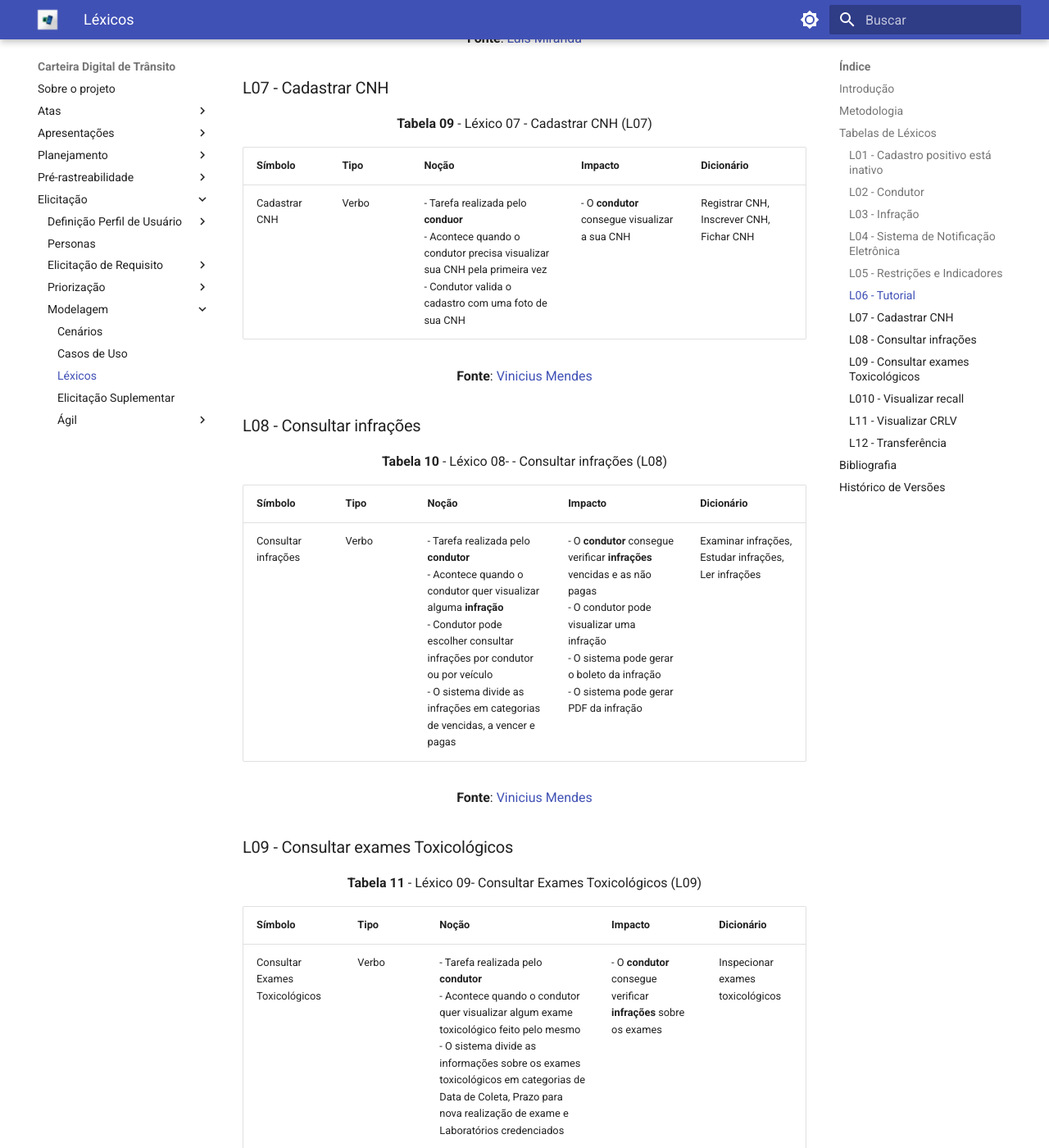
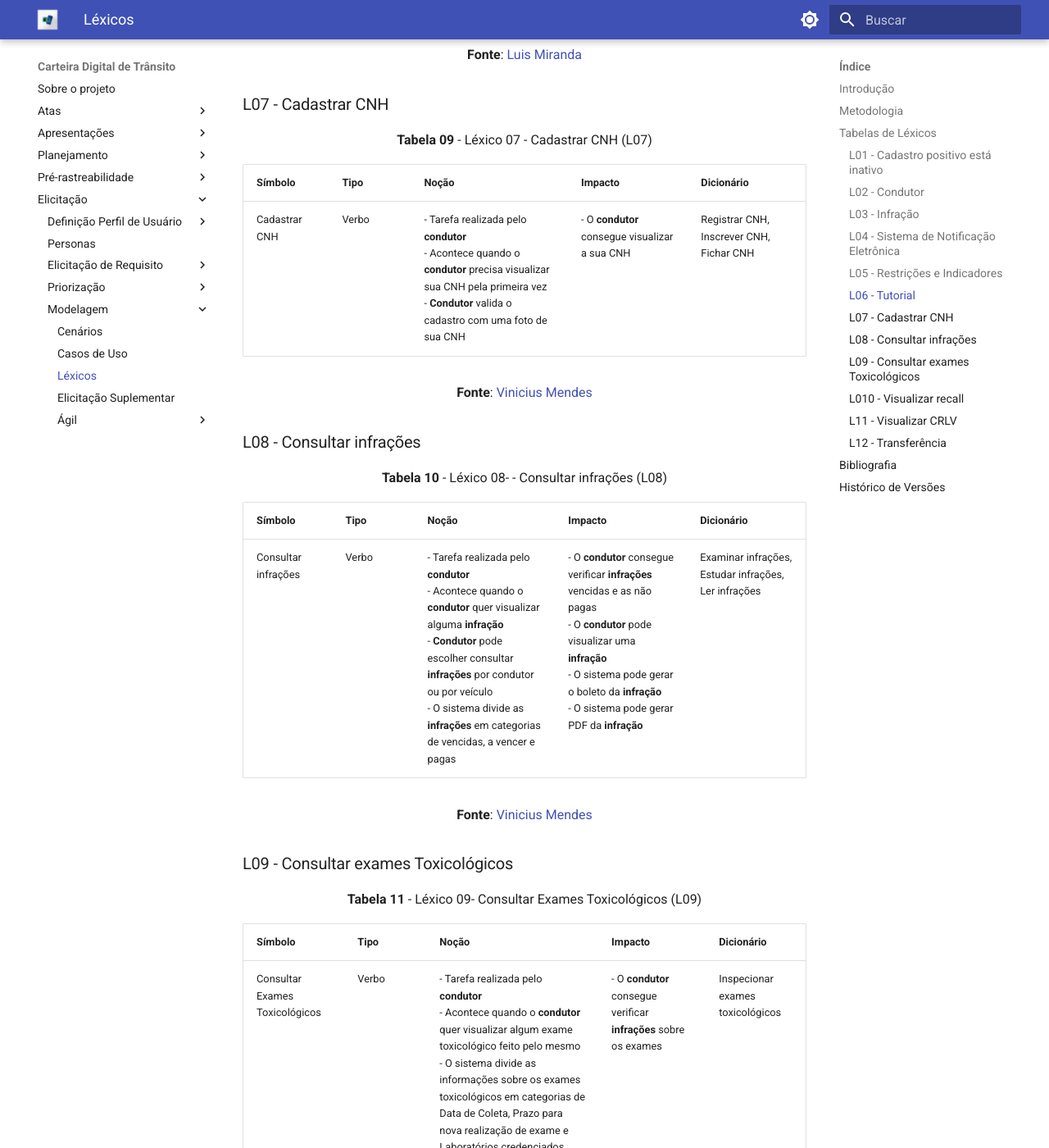
Before and after one commit to Requisitos-de-Software/2023.2-Carteira_Digital_de_Transito, an MkDocs documentation site: the page built from docs/modelagem/léxicos.md, in a window 1280 px wide and 1400 px high, scrolled down 3890 px. Shown: the whole window at 82% size. Built offline with MkDocs 1.6.1 and Material for MkDocs 9.7.7, drawn with Linux system fonts in a browser that asks for light colours; some of the changed text lies outside the part shown.

Commit message:
Update léxicos.md

```diff
--- a/docs/modelagem/léxicos.md
+++ b/docs/modelagem/léxicos.md
@@ -47,7 +47,7 @@
 
 | **Símbolo** | **Tipo** | **Noção** | **Impacto** | **Dicionário** |
 |---------|------|--------|----------|------------|
-| Cadastro positivo está inativo | Estado | - O **condutor** autorizou participar voluntariamente no cadastro positivo </br> - Ocorre quando o **condutor** quebrou alguma regra do código de trânsito brasileiro  | - O condutor fica sem receber benefícios do Cadastro Positivo </br> - O cadastro só ficará ativo quando o condutor resolver a causa da situação | Cadastro positivo está desligado, Cadastro positivo está desativado|
+| Cadastro positivo está inativo | Estado | - O **condutor** autorizou participar voluntariamente no cadastro positivo </br> - Ocorre quando o condutor quebrou alguma regra do código de trânsito brasileiro  | - O **condutor** fica sem receber benefícios do Cadastro Positivo </br> - O cadastro só ficará ativo quando o condutor resolver a causa da situação | Cadastro positivo está desligado, Cadastro positivo está desativado|
 
 <p align="center"><b>Fonte</b>: <a href=https://github.com/yabamiah>Vinicius Mendes</a> </p>
 
@@ -57,7 +57,7 @@
 
 | **Símbolo** | **Tipo** | **Noção** | **Impacto** | **Dicionário** |
 |---------|------|--------|----------|------------|
-| Condutor | Objeto | - Pessoa que conduz um automóvel </br> - Responsável pelo veículo </br> - Responsável pelas **infrações** </br> - **Condutor** pode ser alguém que queira visualizar sua CNH digital </br> - O condutor pode ser alguém que queira visualizar a CRLV digital | - O condutor pode baixar sua CNH digital </br> - O condutor pode visualizar seu histórico de emissões da CNH  </br> - O condutor pode adicionar os seus veículos </br> - O condutor pode consultar as suas infrações| Motorista, volante, guia, piloto |
+| Condutor | Objeto | - Pessoa que conduz um automóvel </br> - Responsável pelo veículo </br> - Responsável pelas **infrações** </br> - Condutor pode ser alguém que queira visualizar sua CNH digital </br> - O condutor pode ser alguém que queira visualizar a CRLV digital | - O condutor pode baixar sua CNH digital </br> - O condutor pode visualizar seu histórico de emissões da CNH  </br> - O condutor pode adicionar os seus veículos </br> - O condutor pode consultar as suas **infrações**| Motorista, volante, guia, piloto |
 
 <p align="center"><b>Fonte</b>: <a href=https://github.com/yabamiah>Vinicius Mendes</a> </p>
 
@@ -67,7 +67,7 @@
 
 | **Símbolo** | **Tipo** | **Noção** | **Impacto** | **Dicionário** |
 |---------|------|--------|----------|------------|
-| Infração | Objeto | - Violação de alguma lei de trânsito </br> - A **infração** é visualizada pelo condutor | - O **condutor** pode visualizar as infrações cometidas filtrando infrator ou veículo </br> - O condutor pode visualizar a situação da infração </br> - O condutor pode visualizar o motivo da infração </br> - O condutor pode consultar o valor da infração a ser paga| Desobediência, Violação |
+| Infração | Objeto | - Violação de alguma lei de trânsito </br> - A infração é visualizada pelo **condutor** | - O **condutor** pode visualizar as infrações cometidas filtrando infrator ou veículo </br> - O **condutor** pode visualizar a situação da infração </br> - O **condutor** pode visualizar o motivo da infração </br> - O **condutor** pode consultar o valor da infração a ser paga| Desobediência, Violação |
 
 <p align="center"><b>Fonte</b>: <a href=https://github.com/LuisMiranda10>Luis Miranda</a> </p>
 
@@ -87,7 +87,7 @@
 
 | **Símbolo** | **Tipo** | **Noção** | **Impacto** | **Dicionário** |
 |---------|------|--------|----------|------------|
-| Restrições e Indicadores |Objeto | - Responsável por mostrar se existe multa, restrição judicial, ocorrência de roubo, novo padrão na placa, comunicações de venda ativa e restrições do seu próprio veículo | - O **condutor** do veiculo pode consultar os indicadores e restrições de seu veiculo  | Limitações, Indicativos |
+| Restrições e Indicadores |Objeto | - Responsável por mostrar ao **condutor** se existe multa, **infrações**, restrição judicial, ocorrência de roubo, novo padrão na placa, comunicações de venda ativa e restrições do seu próprio veículo | - O **condutor** do veiculo pode consultar os indicadores e restrições de seu veiculo  | Limitações, Indicativos |
 
 <p align="center"><b>Fonte</b>: <a href=https://github.com/LuisMiranda10>Luis Miranda</a> </p>
 
@@ -107,7 +107,7 @@
 
 | **Símbolo** | **Tipo** | **Noção** | **Impacto** | **Dicionário** |
 |---------|------|--------|----------|------------|
-| Cadastrar CNH | Verbo | - Tarefa realizada pelo **conduor** </br> - Acontece quando o condutor precisa visualizar sua CNH pela primeira vez </br> - Condutor valida o cadastro com uma foto de sua CNH  | - O **condutor** consegue visualizar a sua CNH  | Registrar CNH, Inscrever CNH, Fichar CNH |
+| Cadastrar CNH | Verbo | - Tarefa realizada pelo **condutor** </br> - Acontece quando o **condutor** precisa visualizar sua CNH pela primeira vez </br> - **Condutor** valida o cadastro com uma foto de sua CNH  | - O **condutor** consegue visualizar a sua CNH  | Registrar CNH, Inscrever CNH, Fichar CNH |
 
 <p align="center"><b>Fonte</b>: <a href=https://github.com/yabamiah>Vinicius Mendes</a> </p>
 
@@ -117,7 +117,7 @@
 
 | **Símbolo** | **Tipo** | **Noção** | **Impacto** | **Dicionário** |
 |---------|------|--------|----------|------------|
-| Consultar infrações | Verbo | - Tarefa realizada pelo **condutor** </br> - Acontece quando o condutor quer visualizar alguma **infração** </br> - Condutor pode escolher consultar infrações por condutor ou por veículo </br> - O sistema divide as infrações em categorias de vencidas, a vencer e pagas | - O **condutor** consegue verificar **infrações** vencidas e as não pagas </br> - O condutor pode visualizar uma infração </br> - O sistema pode gerar o boleto da infração </br> - O sistema pode gerar PDF da infração|  Examinar infrações, Estudar infrações, Ler infrações|
+| Consultar infrações | Verbo | - Tarefa realizada pelo **condutor** </br> - Acontece quando o **condutor** quer visualizar alguma **infração** </br> - **Condutor** pode escolher consultar **infrações** por condutor ou por veículo </br> - O sistema divide as **infrações** em categorias de vencidas, a vencer e pagas | - O **condutor** consegue verificar **infrações** vencidas e as não pagas </br> - O **condutor** pode visualizar uma **infração** </br> - O sistema pode gerar o boleto da **infração** </br> - O sistema pode gerar PDF da **infração**|  Examinar infrações, Estudar infrações, Ler infrações|
 
 <p align="center"><b>Fonte</b>: <a href=https://github.com/yabamiah>Vinicius Mendes</a> </p>
 
@@ -127,7 +127,7 @@
 
 | **Símbolo** | **Tipo** | **Noção** | **Impacto** | **Dicionário** |
 |---------|------|--------|----------|------------|
-| Consultar Exames Toxicológicos | Verbo | - Tarefa realizada pelo **condutor** </br> - Acontece quando o condutor quer visualizar algum exame toxicológico feito pelo mesmo </br> - O sistema divide as informações sobre os exames toxicológicos em categorias de Data de Coleta, Prazo para nova realização de exame e Laboratórios credenciados| - O **condutor** consegue verificar **infrações** sobre os exames | Inspecionar exames toxicológicos |
+| Consultar Exames Toxicológicos | Verbo | - Tarefa realizada pelo **condutor** </br> - Acontece quando o **condutor** quer visualizar algum exame toxicológico feito pelo mesmo </br> - O sistema divide as informações sobre os exames toxicológicos em categorias de Data de Coleta, Prazo para nova realização de exame e Laboratórios credenciados| - O **condutor** consegue verificar **infrações** sobre os exames | Inspecionar exames toxicológicos |
 
 <p align="center"><b>Fonte</b>: <a href=https://github.com/LuisMiranda10>Luis Miranda</a> </p>
 
@@ -137,7 +137,7 @@
 
 | **Símbolo** | **Tipo** | **Noção** | **Impacto** | **Dicionário** |
 |---------|------|--------|----------|------------|
-| Visualizar recall | Verbo | - Tarefa realizada pelo **condutor** </br> - Ocorre quando o condutor quer consultar se foi feita uma notificação de regularização do seu veículo | - O **condutor** consegue visualizar se o seu veículo recebeu algum recall </br>  | Verificar recall, Constatar recall, Captar recall |
+| Visualizar recall | Verbo | - Tarefa realizada pelo **condutor** </br> - Ocorre quando o **condutor** quer consultar se foi feita uma notificação de regularização do seu veículo | - O **condutor** consegue visualizar se o seu veículo recebeu algum recall </br>  | Verificar recall, Constatar recall, Captar recall |
 
 <p align="center"><b>Fonte</b>: <a href=https://github.com/yabamiah>Vinicius Mendes</a> </p>
 
@@ -147,7 +147,7 @@
 
 | **Símbolo** | **Tipo** | **Noção** | **Impacto** | **Dicionário** |
 |---------|------|--------|----------|------------|
-| Visualizar Licenciamento | Verbo | - Tarefa realizada pelo **condutor** </br> - Ocorre quando o condutor quer consultar o CRLV do seu veículo | - O **condutor** consegue visualizar as informações do licenciamento do seu carro </br> - O condutor consegue compartilhar seu licenciamento com outras pessoas </br> - O condutor consegue exportar seu licenciamento para algum tipo de arquivo selecionado </br> | Analisar informações sobre o veículo |
+| Visualizar Licenciamento | Verbo | - Tarefa realizada pelo **condutor** </br> - Ocorre quando o **condutor** quer consultar o CRLV do seu veículo | - O **condutor** consegue visualizar as informações do licenciamento do seu carro </br> - O **condutor** consegue compartilhar seu licenciamento com outras pessoas </br> - O **condutor** consegue exportar seu licenciamento para algum tipo de arquivo selecionado </br> | Analisar informações sobre o veículo |
 
 <p align="center"><b>Fonte</b>: <a href=https://github.com/LuisMiranda10>Luis Miranda</a> </p>
 
@@ -157,7 +157,7 @@
 
 | **Símbolo** | **Tipo** | **Noção** | **Impacto** | **Dicionário** |
 |---------|------|--------|----------|------------|
-| Transferência | Verbo | - Tarefa realizada pelo **condutor** </br> - Ocorre quando o condutor quer transferir a propriedade de um veículo para outra pessoa | - O veículo se torna propriedade de outra pessoa  | Realiza troca de proprietário |
+| Transferência | Verbo | - Tarefa realizada pelo **condutor** </br> - Ocorre quando o **condutor** quer transferir a propriedade de um veículo para outra pessoa | - O veículo se torna propriedade de outra pessoa  | Realiza troca de proprietário |
 
 <p align="center"><b>Fonte</b>: <a href=https://github.com/LuisMiranda10>Luis Miranda</a> </p>
 
```
Also changed, not shown: other parts of docs/modelagem/léxicos.md (+4 -4 lines).
